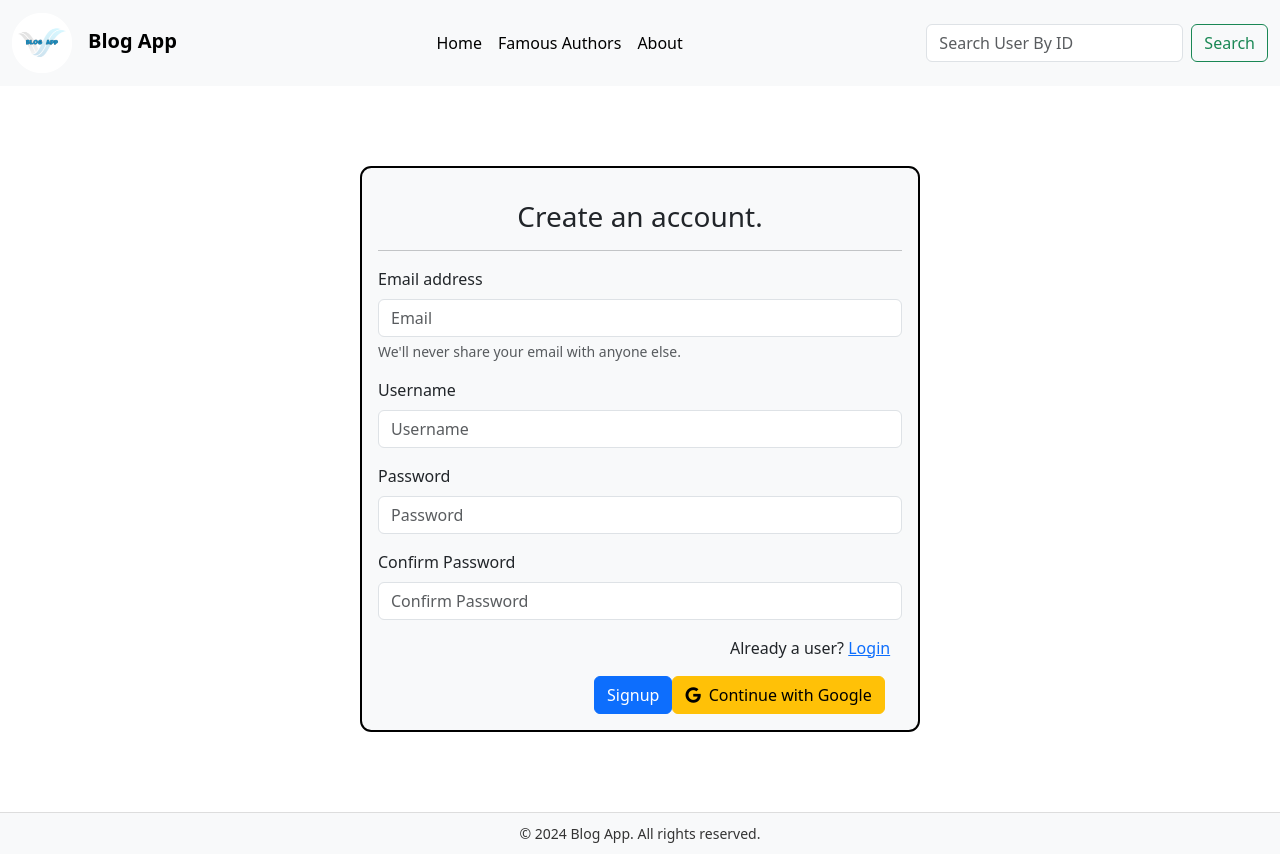
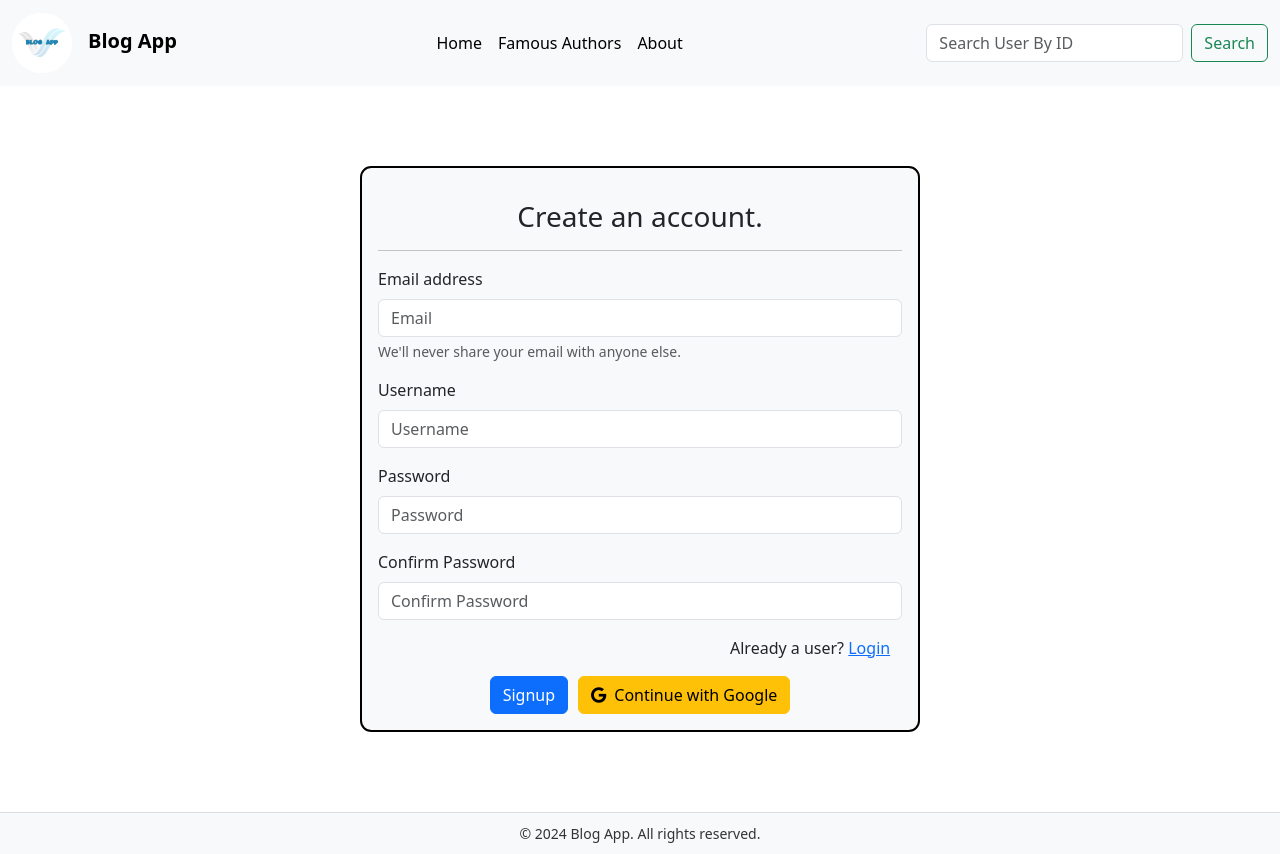
Before and after one commit to mushfiqurniazzz/Blog-App---React--MySQL--Node, a React (Vite) app in the folder client/: page /signup in a window 1280 px wide. Built offline with nearby package versions, Linux system fonts and the light colour scheme; no server answers.

Commit message:
fixed stylings for the OAuth componenet

```diff
--- a/client/src/pages/authpages/LoginPage.jsx
+++ b/client/src/pages/authpages/LoginPage.jsx
@@ -117,15 +117,16 @@ const LoginPage = () => {
                 <p id={styles.formfooterp}>
                   Don&apos;t have an account? <Link to="/signup">Signup</Link>
                 </p>
+                <div id={styles.buttons}>
                   <button
-                  id={styles.formfooterbutton}
                     type="submit"
                     onClick={LoginHandler}
                     className="btn btn-primary"
                   >
                     Login
                   </button>
-                <OAuth />
+                  <OAuth />{" "}
+                </div>
               </div>
             </form>
           </div>
--- a/client/src/pages/authpages/SignUpPage.jsx
+++ b/client/src/pages/authpages/SignUpPage.jsx
@@ -160,15 +160,16 @@ const SignUpPage = () => {
                 <p id={styles.formfooterp}>
                   Already a user? <Link to="/login">Login</Link>
                 </p>
+                <div id={styles.buttons}>
                   <button
-                  id={styles.formfooterbutton}
                     type="submit"
                     onClick={SignupHandler}
                     className="btn btn-primary"
                   >
                     Signup
                   </button>
-                <OAuth/>
+                  <OAuth />
+                </div>
               </div>
             </form>
           </div>
--- a/client/src/styles/LoginPage.module.css
+++ b/client/src/styles/LoginPage.module.css
@@ -15,12 +15,16 @@
   margin: 1rem;
   text-align: center;
 }
-#formfooterbutton {
-  margin-left: 13.5rem;
-}
 #formfooterp {
   margin-left: 18rem;
 }
-.LoggedInUser{
+.LoggedInUser {
   height: 100vh;
 }
+#buttons {
+  display: grid;
+  justify-content: center;
+  align-items: center;
+  grid-template-columns: auto auto;
+  gap: 10px;
+}
--- a/client/src/styles/SignUpPage.module.css
+++ b/client/src/styles/SignUpPage.module.css
@@ -14,12 +14,16 @@
   margin: 1rem;
   text-align: center;
 }
-#formfooterbutton {
-  margin-left: 13.5rem;
-}
 #formfooterp {
   margin-left: 22rem;
 }
-.LoggedInUser{
+.LoggedInUser {
   height: 100vh;
 }
+#buttons {
+  display: grid;
+  justify-content: center;
+  align-items: center;
+  grid-template-columns: auto auto;
+  gap: 10px;
+}
```
Lines whose indentation alone changed are shown as unchanged.
